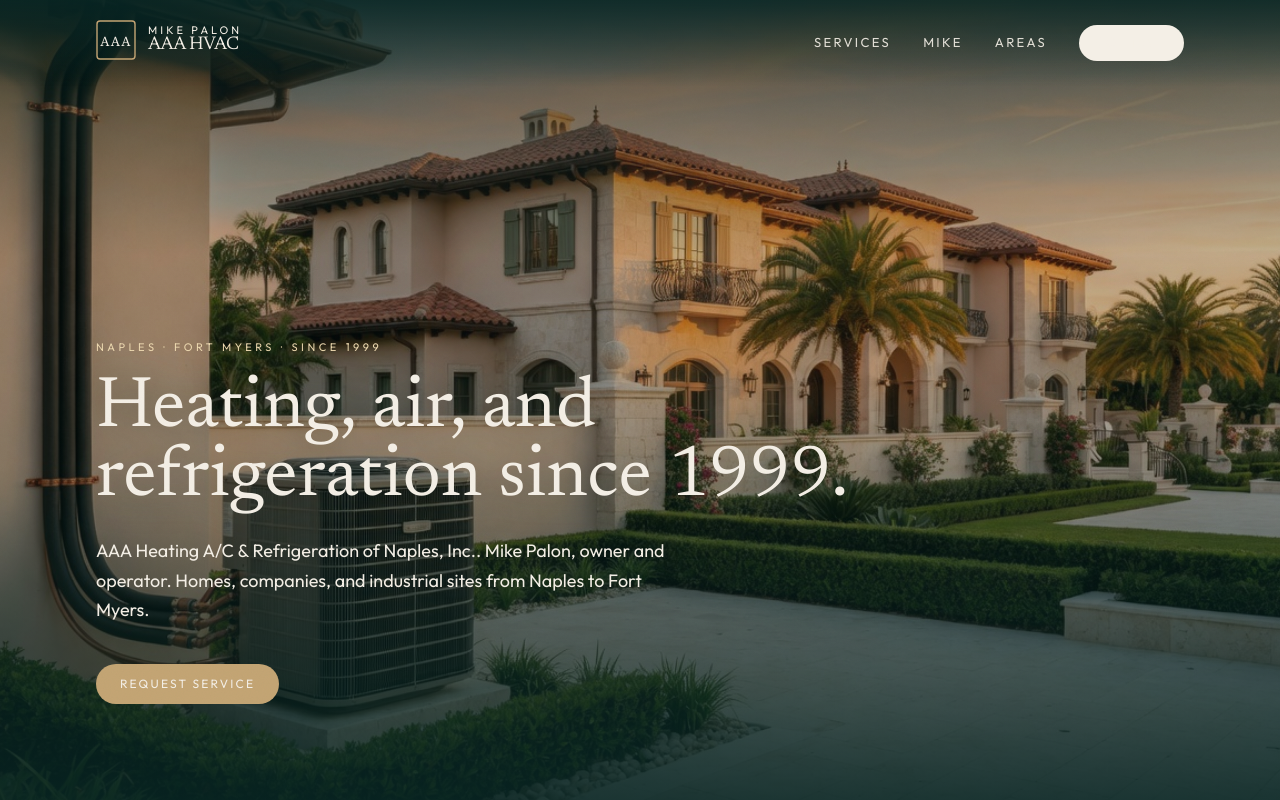
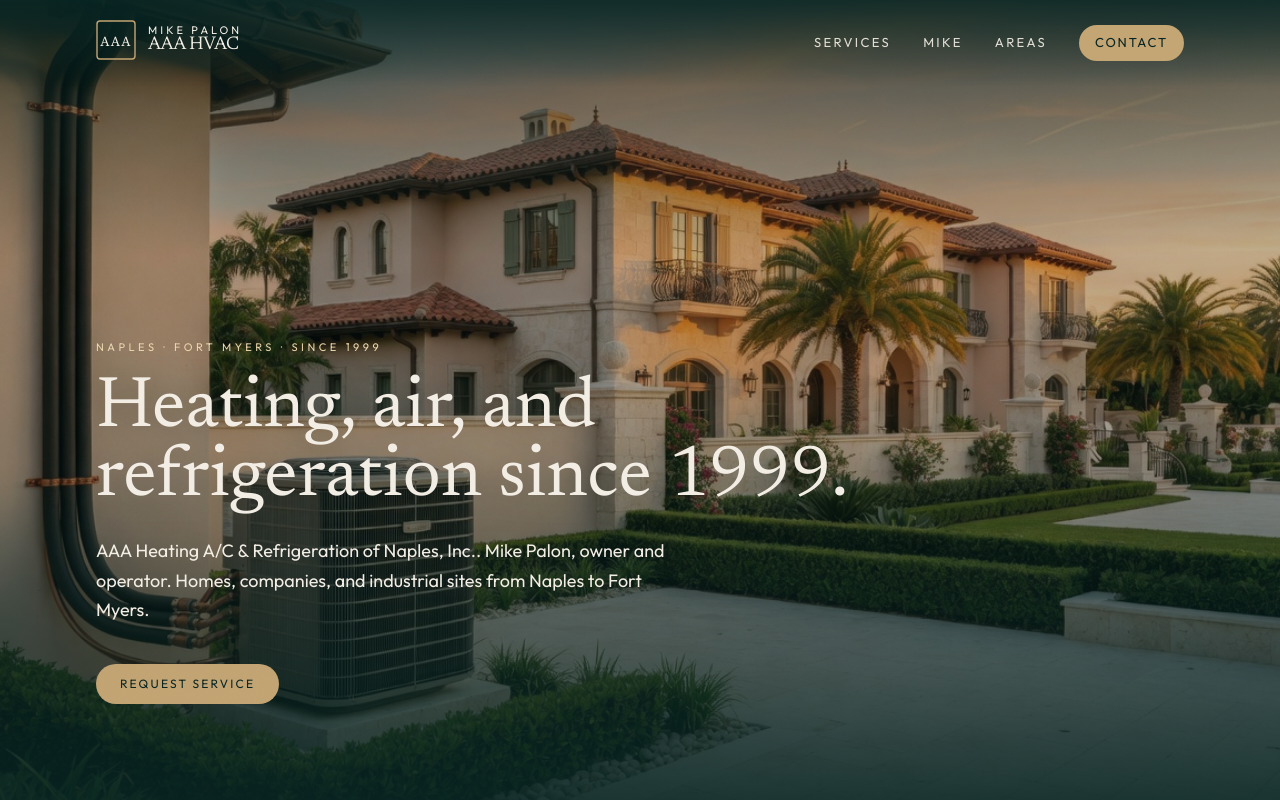
Before and after one commit to redwhitblack/aaahvacfl, a Next.js app: page / in a window 1280 px wide. Shown: the top 800 px of the page. Built offline with nearby package versions, Linux system fonts and the light colour scheme.

Commit message:
Make the Contact button readable on every page
Link color was inheriting from the header, so the label vanished
on both the cover and the cream pages. One brass button now.

```diff
--- a/app/globals.css
+++ b/app/globals.css
@@ -30,6 +30,7 @@
   --font-serif: var(--font-newsreader);
 }
 
+@layer base {
   * {
     box-sizing: border-box;
   }
@@ -57,6 +58,7 @@ a {
     outline: 2px solid var(--gulf);
     outline-offset: 3px;
   }
+}
 
 .serif {
   font-family: var(--font-newsreader), Georgia, serif;
--- a/components/Header.tsx
+++ b/components/Header.tsx
@@ -54,9 +54,7 @@ export function Header() {
           ))}
           <Link
             href="/contact"
-            className={`rounded-full px-4 py-2 tracking-[0.14em] transition-opacity hover:opacity-90 ${
-              light ? "bg-paper text-gulf" : "bg-gulf text-paper"
-            }`}
+            className="rounded-full bg-brass px-4 py-2 tracking-[0.14em] text-gulf-deep transition-opacity hover:opacity-90"
           >
             Contact
           </Link>
@@ -84,7 +82,7 @@ export function Header() {
             ))}
             <Link
               href="/contact"
-              className="text-water"
+              className="rounded-full bg-brass px-4 py-2 text-center text-gulf-deep"
               onClick={() => setOpen(false)}
             >
               Contact
```
Lines whose indentation alone changed are shown as unchanged.
